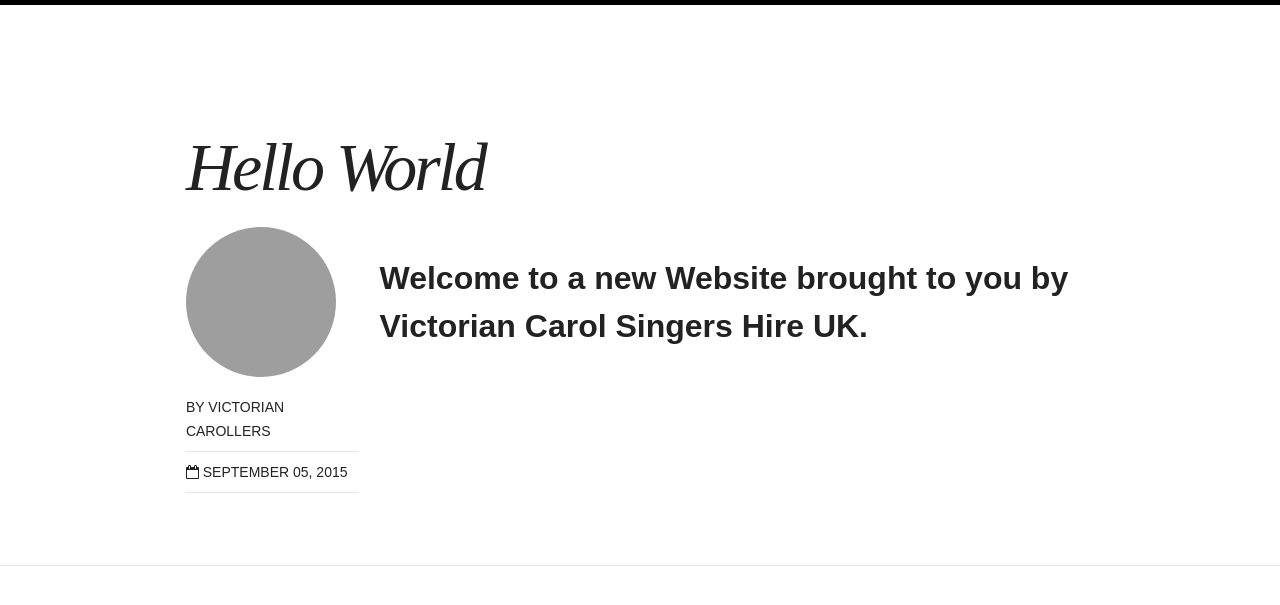
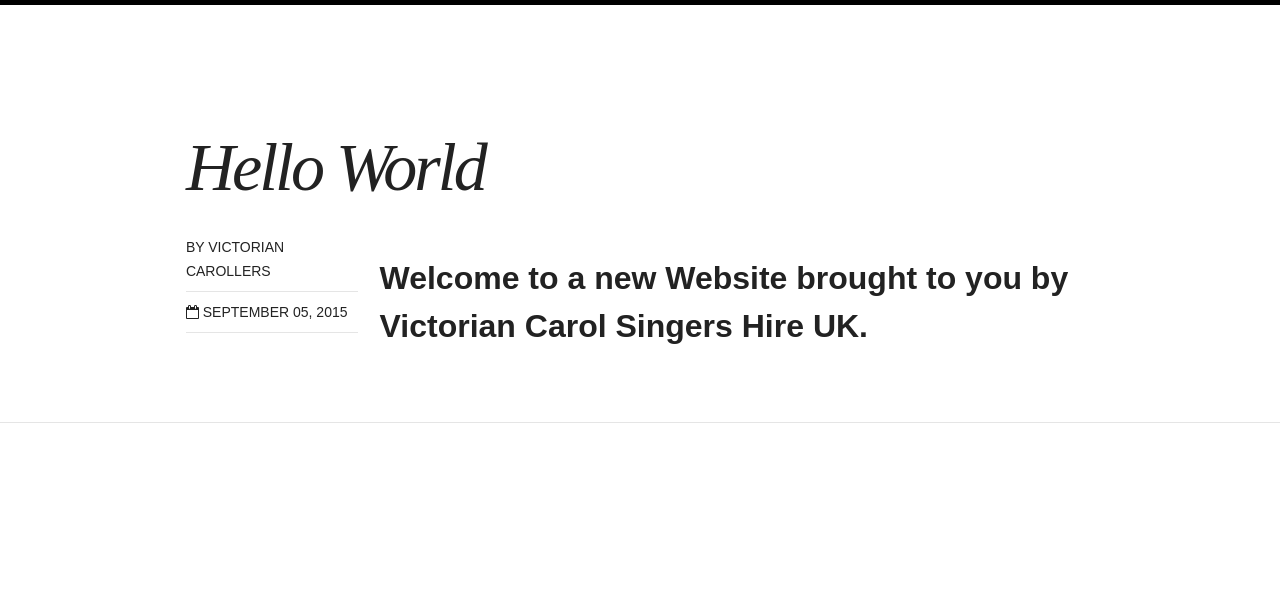
Before and after one commit to hyweljohnllewellyn/victoriancarolsingers, a Jekyll site: the page built from _posts/review/2015-09-05-hello-world.md, in a window 1280 px wide. Shown: the top 605 px of the page. Built offline with Jekyll 4.4.1, drawn with Linux system fonts in a browser that asks for light colours; nearby versions of some CDN libraries.

Commit message:
Update _config.yml

```diff
--- a/_config.yml
+++ b/_config.yml
@@ -37,7 +37,7 @@
 # Site owner
 owner:
   name: Victorian Carollers
-  avatar: bio-photo.jpg
+  avatar:
   email: info@victoriancarolsingershire.uk
   key: 4e5731fdbfb284935798479a2c00abd5
   subject: Victoran Carol Singers Enquiry
```
